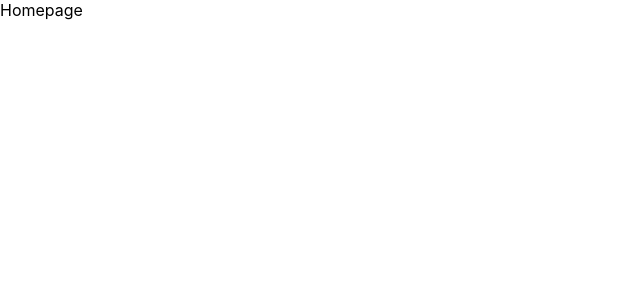
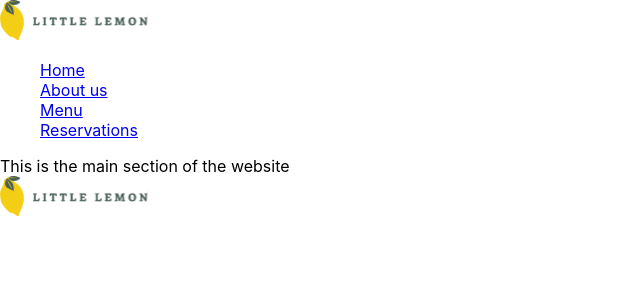
Before and after one commit to puria-79/capstoneproject, a React (Create React App) app: page / in a window 1280 px wide. Shown: the top 300 px of the page, without its empty margins (0-640 px from the left). Built offline with nearby package versions, Linux system fonts and the light colour scheme.

Commit message:
Update files

```diff
--- a/package.json
+++ b/package.json
@@ -8,7 +8,7 @@
     "@testing-library/user-event": "^13.5.0",
     "react": "^18.3.1",
     "react-dom": "^18.3.1",
-    "react-scripts": "5.0.1",
+    "react-scripts": "^5.0.1",
     "web-vitals": "^2.1.4"
   },
   "scripts": {
--- a/src/App.js
+++ b/src/App.js
@@ -1,10 +1,17 @@
 import './App.css';
+import Footer from './Footer';
+import Header from './Header';
+import Nav from './Nav';
+import Main from './Main';
 
-function App() {
+function App(children) {
   return (
-    <div>
-      Homepage
-    </div>
+    <>
+      <Header/>
+      <Nav/>
+      <Main/>
+      <Footer/>
+    </>
   );
 }
 
--- /dev/null
+++ b/src/Footer.css
@@ -0,0 +1,3 @@
+ul {
+    list-style: none;
+}
--- /dev/null
+++ b/src/Footer.js
@@ -0,0 +1,7 @@
+import {ReactComponent as Logo} from "./littleLemonLogo.svg"
+import "./Footer.css"
+export default function Footer() {
+    return (
+        <Logo/>
+  );
+}
--- /dev/null
+++ b/src/Header.js
@@ -0,0 +1,10 @@
+import {ReactComponent as Logo} from "./littleLemonLogo.svg"
+export default function Header() {
+    return (
+        <>
+            <header>
+                <Logo/>
+            </header>
+        </>
+    )
+}
--- /dev/null
+++ b/src/Main.js
@@ -0,0 +1,9 @@
+export default function Main() {
+    return (
+        <>
+            <main>
+                This is the main section of the website
+            </main>
+        </>
+    )
+}
--- /dev/null
+++ b/src/Nav.js
@@ -0,0 +1,14 @@
+export default function Nav() {
+    return (
+        <>
+            <nav>
+                <ul>
+                    <li><a href="#">Home</a></li>
+                    <li><a href="#">About us</a></li>
+                    <li><a href="#">Menu</a></li>
+                    <li><a href="#">Reservations</a></li>
+                </ul>
+            </nav>
+        </>
+    )
+}
--- a/src/index.js
+++ b/src/index.js
@@ -3,11 +3,14 @@ import ReactDOM from 'react-dom/client';
 import './index.css';
 import App from './App';
 import reportWebVitals from './reportWebVitals';
+import Footer from './Footer';
 
 const root = ReactDOM.createRoot(document.getElementById('root'));
 root.render(
   <React.StrictMode>
-    <App />
+    <App>
+      <Footer/>
+    </App>
   </React.StrictMode>
 );
 
```
Also changed, not shown: src/littleLemonLogo.svg (added), 1 other file (tests, documents, lock files or other folders).
